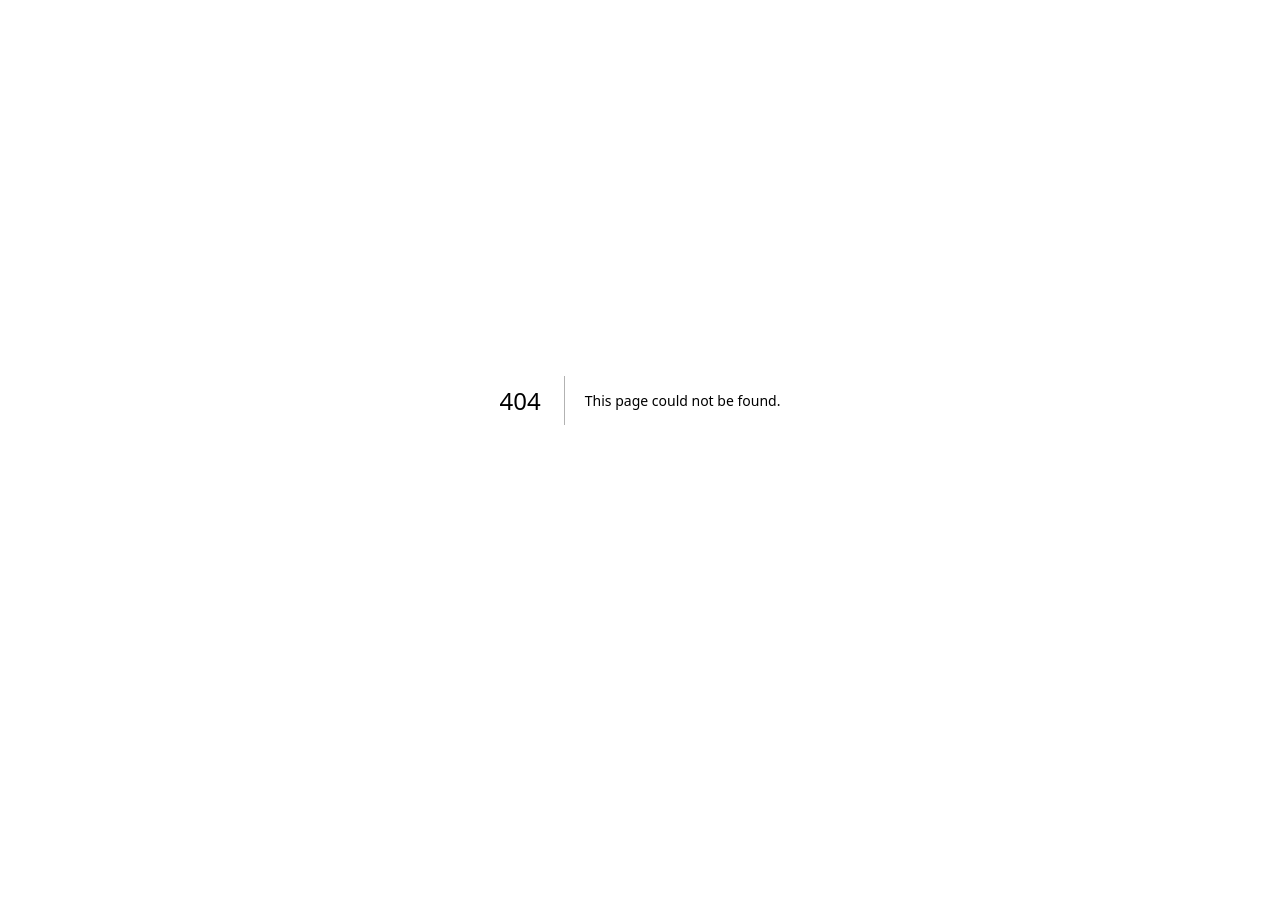
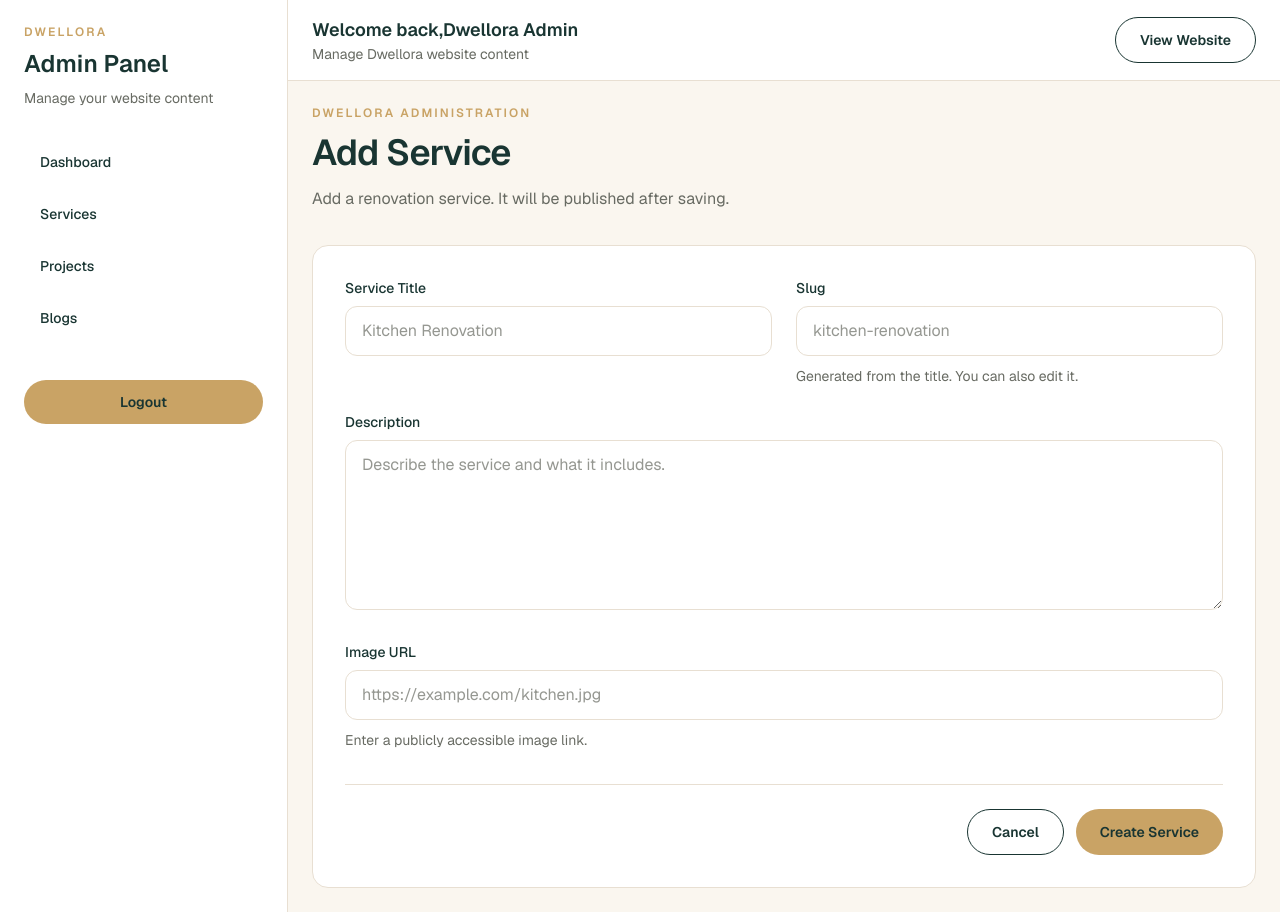
Before and after one commit to Tasmih/dwellora, a Next.js app: page /admin/services/create in a window 1280 px wide. Before the commit this address had no page. Before the commit the page ends 800 px from the top, so only its background shows below. Built offline with nearby package versions, Linux system fonts and the light colour scheme; no server answers.

Commit message:
Add reusable service form and connect create service API

```diff
--- /dev/null
+++ b/src/app/admin/services/create/page.tsx
@@ -0,0 +1,40 @@
+"use client";
+
+import { useRouter } from "next/navigation";
+
+import ServiceForm from "@/components/admin/ServiceForm";
+import type { ServiceFormValues } from "@/components/admin/ServiceForm";
+import { apiFetch } from "@/lib/api";
+
+export default function CreateServicePage() {
+  const router = useRouter();
+
+  async function handleCreateService(values: ServiceFormValues) {
+    await apiFetch("/api/services", {
+      method: "POST",
+      body: JSON.stringify(values),
+    });
+
+    router.replace("/admin/services");
+  }
+
+  return (
+    <div className="space-y-8">
+      <div>
+        <p className="text-xs font-semibold uppercase tracking-[0.18em] text-accent">
+          Dwellora Administration
+        </p>
+
+        <h1 className="mt-3 text-3xl font-semibold tracking-tight text-brand sm:text-4xl">
+          Add Service
+        </h1>
+
+        <p className="mt-3 text-base leading-7 text-muted">
+          Add a renovation service. It will be published after saving.
+        </p>
+      </div>
+
+      <ServiceForm onSubmit={handleCreateService} />
+    </div>
+  );
+}
--- /dev/null
+++ b/src/components/admin/ServiceForm.tsx
@@ -0,0 +1,257 @@
+"use client";
+
+import Link from "next/link";
+import { useRef, useState } from "react";
+import type { FormEvent } from "react";
+
+export type ServiceFormValues = {
+  title: string;
+  slug: string;
+  description: string;
+  image: string;
+};
+
+type ServiceFormProps = {
+  initialValues?: ServiceFormValues;
+  onSubmit: (values: ServiceFormValues) => Promise<void>;
+  submitLabel?: string;
+  loadingLabel?: string;
+};
+
+const emptyValues: ServiceFormValues = {
+  title: "",
+  slug: "",
+  description: "",
+  image: "",
+};
+
+function createSlug(value: string) {
+  return value
+    .toLowerCase()
+    .trim()
+    .replace(/[^a-z0-9]+/g, "-")
+    .replace(/^-+|-+$/g, "");
+}
+
+export default function ServiceForm({
+  initialValues = emptyValues,
+  onSubmit,
+  submitLabel = "Create Service",
+  loadingLabel = "Creating...",
+}: ServiceFormProps) {
+  const [values, setValues] = useState<ServiceFormValues>(initialValues);
+  const [slugEdited, setSlugEdited] = useState(Boolean(initialValues.slug));
+  const [submitting, setSubmitting] = useState(false);
+  const [error, setError] = useState("");
+
+  const submittingRef = useRef(false);
+
+  function updateField(field: keyof ServiceFormValues, value: string) {
+    setValues((current) => ({
+      ...current,
+      [field]: value,
+    }));
+  }
+
+  function handleTitleChange(title: string) {
+    setValues((current) => ({
+      ...current,
+      title,
+      slug: slugEdited ? current.slug : createSlug(title),
+    }));
+  }
+
+  async function handleSubmit(event: FormEvent<HTMLFormElement>) {
+    event.preventDefault();
+
+    if (submittingRef.current) {
+      return;
+    }
+
+    setError("");
+
+    const service: ServiceFormValues = {
+      title: values.title.trim(),
+      slug: values.slug.trim(),
+      description: values.description.trim(),
+      image: values.image.trim(),
+    };
+
+    if (
+      !service.title ||
+      !service.slug ||
+      !service.description ||
+      !service.image
+    ) {
+      setError("Please complete all fields.");
+      return;
+    }
+
+    if (!/^[a-z0-9]+(?:-[a-z0-9]+)*$/.test(service.slug)) {
+      setError(
+        "Use lowercase English letters, numbers and single hyphens for the slug."
+      );
+      return;
+    }
+
+    try {
+      const imageUrl = new URL(service.image);
+
+      if (
+        imageUrl.protocol !== "http:" &&
+        imageUrl.protocol !== "https:"
+      ) {
+        setError("Please enter an image URL starting with http:// or https://.");
+        return;
+      }
+    } catch {
+      setError("Please enter a valid image URL.");
+      return;
+    }
+
+    submittingRef.current = true;
+    setSubmitting(true);
+
+    try {
+      await onSubmit(service);
+    } catch (error) {
+      setError(
+        error instanceof Error
+          ? error.message
+          : "Failed to save service. Please try again."
+      );
+    } finally {
+      submittingRef.current = false;
+      setSubmitting(false);
+    }
+  }
+
+  return (
+    <form
+      onSubmit={handleSubmit}
+      aria-busy={submitting}
+      className="rounded-2xl border border-border bg-surface p-5 sm:p-8"
+    >
+      <fieldset disabled={submitting} className="space-y-6">
+        <div className="grid gap-6 md:grid-cols-2">
+          <div className="space-y-2">
+            <label htmlFor="service-title" className="form-label">
+              Service Title
+            </label>
+
+            <input
+              id="service-title"
+              name="title"
+              type="text"
+              value={values.title}
+              onChange={(event) => handleTitleChange(event.target.value)}
+              placeholder="Kitchen Renovation"
+              className="form-input w-full"
+              required
+            />
+          </div>
+
+          <div className="space-y-2">
+            <label htmlFor="service-slug" className="form-label">
+              Slug
+            </label>
+
+            <input
+              id="service-slug"
+              name="slug"
+              type="text"
+              value={values.slug}
+              onChange={(event) => {
+                setSlugEdited(true);
+                updateField("slug", event.target.value);
+              }}
+              placeholder="kitchen-renovation"
+              aria-describedby="service-slug-help"
+              className="form-input w-full"
+              required
+            />
+
+            <p
+              id="service-slug-help"
+              className="text-sm leading-6 text-muted"
+            >
+              Generated from the title. You can also edit it.
+            </p>
+          </div>
+        </div>
+
+        <div className="space-y-2">
+          <label htmlFor="service-description" className="form-label">
+            Description
+          </label>
+
+          <textarea
+            id="service-description"
+            name="description"
+            rows={6}
+            value={values.description}
+            onChange={(event) =>
+              updateField("description", event.target.value)
+            }
+            placeholder="Describe the service and what it includes."
+            className="form-input w-full resize-y"
+            required
+          />
+        </div>
+
+        <div className="space-y-2">
+          <label htmlFor="service-image" className="form-label">
+            Image URL
+          </label>
+
+          <input
+            id="service-image"
+            name="image"
+            type="url"
+            value={values.image}
+            onChange={(event) => updateField("image", event.target.value)}
+            placeholder="https://example.com/kitchen.jpg"
+            aria-describedby="service-image-help"
+            className="form-input w-full"
+            required
+          />
+
+          <p
+            id="service-image-help"
+            className="text-sm leading-6 text-muted"
+          >
+            Enter a publicly accessible image link.
+          </p>
+        </div>
+      </fieldset>
+
+      {error && (
+        <p
+          role="alert"
+          className="mt-6 rounded-xl border border-border bg-background px-4 py-3 text-sm leading-6 text-foreground"
+        >
+          {error}
+        </p>
+      )}
+
+      <div className="mt-8 flex flex-col gap-3 border-t border-border pt-6 sm:flex-row sm:justify-end">
+        {!submitting && (
+          <Link
+            href="/admin/services"
+            className="btn btn-secondary w-full sm:w-auto"
+          >
+            Cancel
+          </Link>
+        )}
+
+        <button
+          type="submit"
+          disabled={submitting}
+          className="btn btn-primary w-full disabled:cursor-not-allowed disabled:opacity-60 sm:w-auto"
+        >
+          {submitting ? loadingLabel : submitLabel}
+        </button>
+      </div>
+    </form>
+  );
+}
```
